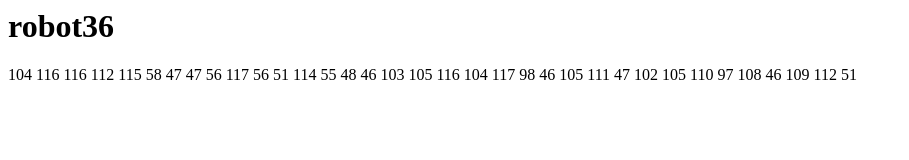
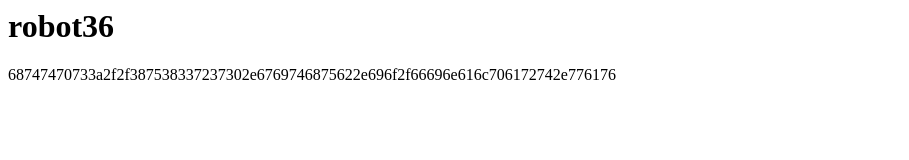
Before and after one commit to 8u83r70/8u83r70.github.io, a plain HTML site: page index.html in a window 1280 px wide. Shown: the whole page, without its empty margins (0-909 px from the left). Drawn offline with Linux system fonts and the light colour scheme.

Commit message:
Update index.html

```diff
--- a/index.html
+++ b/index.html
@@ -1,2 +1,2 @@
 <h1>robot36</h1>
-<h>104 116 116 112 115 58 47 47 56 117 56 51 114 55 48 46 103 105 116 104 117 98 46 105 111 47 102 105 110 97 108 46 109 112 51 </h>
+<h>68747470733a2f2f387538337237302e6769746875622e696f2f66696e616c706172742e776176</h>
```
